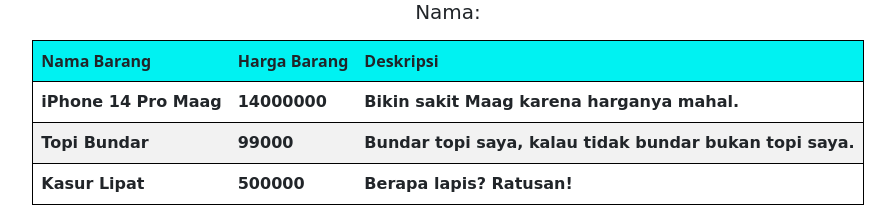
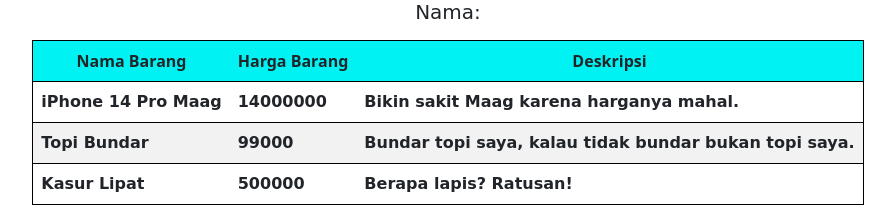
Before and after one commit to ariefbraja/Repo-Lab-1, a Django app: template wishlist/templates/wishlist.html in a window 1280 px wide. Shown: the part 54-275 px from the top of the page, without its empty margins (192-1087 px from the left). Run offline with Django 4.2, Linux system fonts and the light colour scheme; the template is opened without the code that fills it: values that come from a table or form of the project are taken from there, others are empty; data comes from the database, SQL or seed files in the repository.

Commit message:
Update table wishlist

```diff
--- a/wishlist/templates/wishlist.html
+++ b/wishlist/templates/wishlist.html
@@ -15,9 +15,9 @@
 
 <table class="table table-striped  w-auto" style="border:1px solid black;margin-left:auto;margin-right:auto;">
     <tr style='background-color:#00FFFF'>
-    <th>Nama Barang</th>
-    <th>Harga Barang</th>
-    <th>Deskripsi</th>
+    <th style="text-align:center">Nama Barang</th>
+    <th style="text-align:center">Harga Barang</th>
+    <th style="text-align:center">Deskripsi</th>
     </tr>
     {% comment %} Tambahkan data di bawah baris ini {% endcomment %}
     {% for barang in list_barang %}
```
